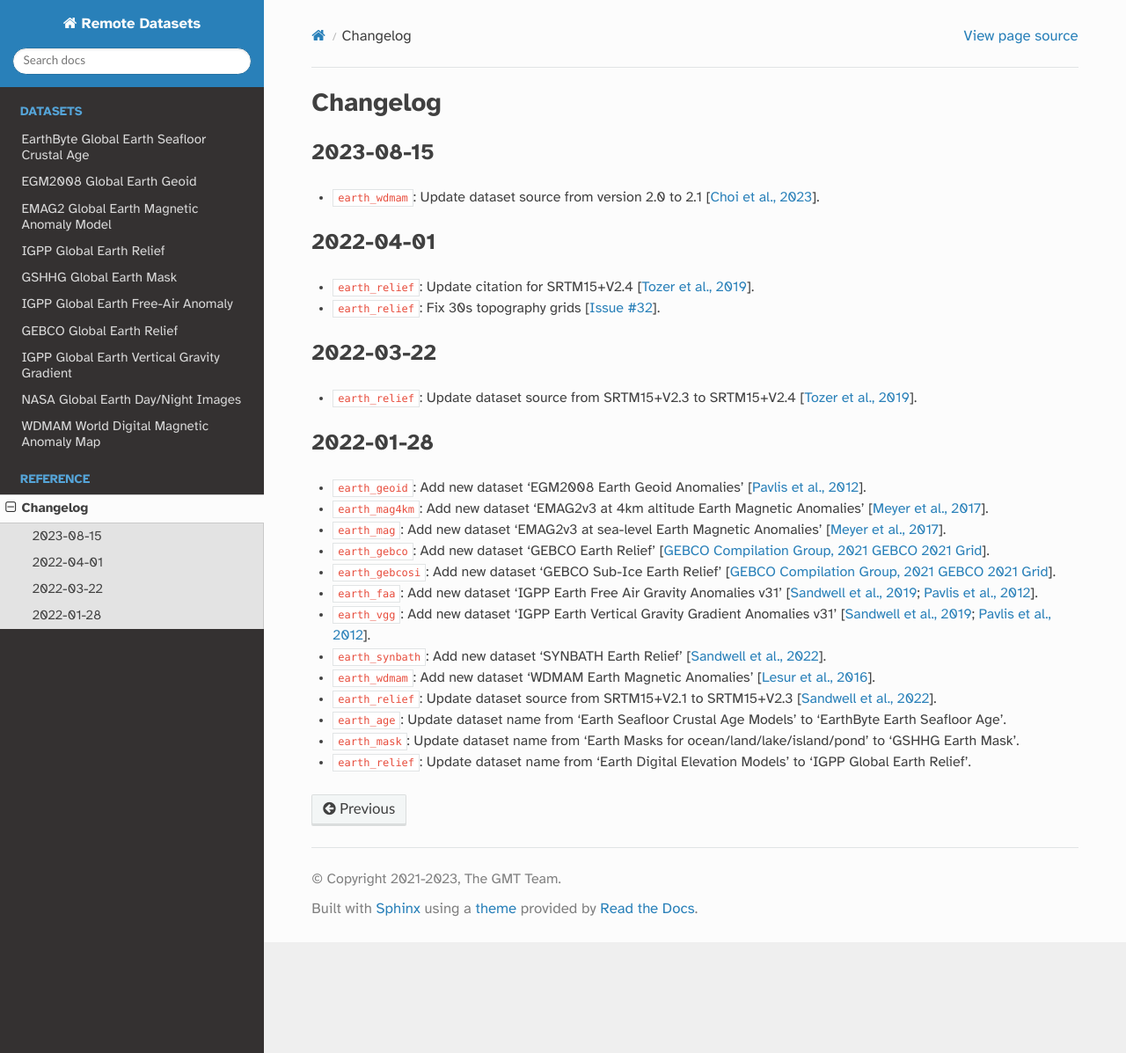
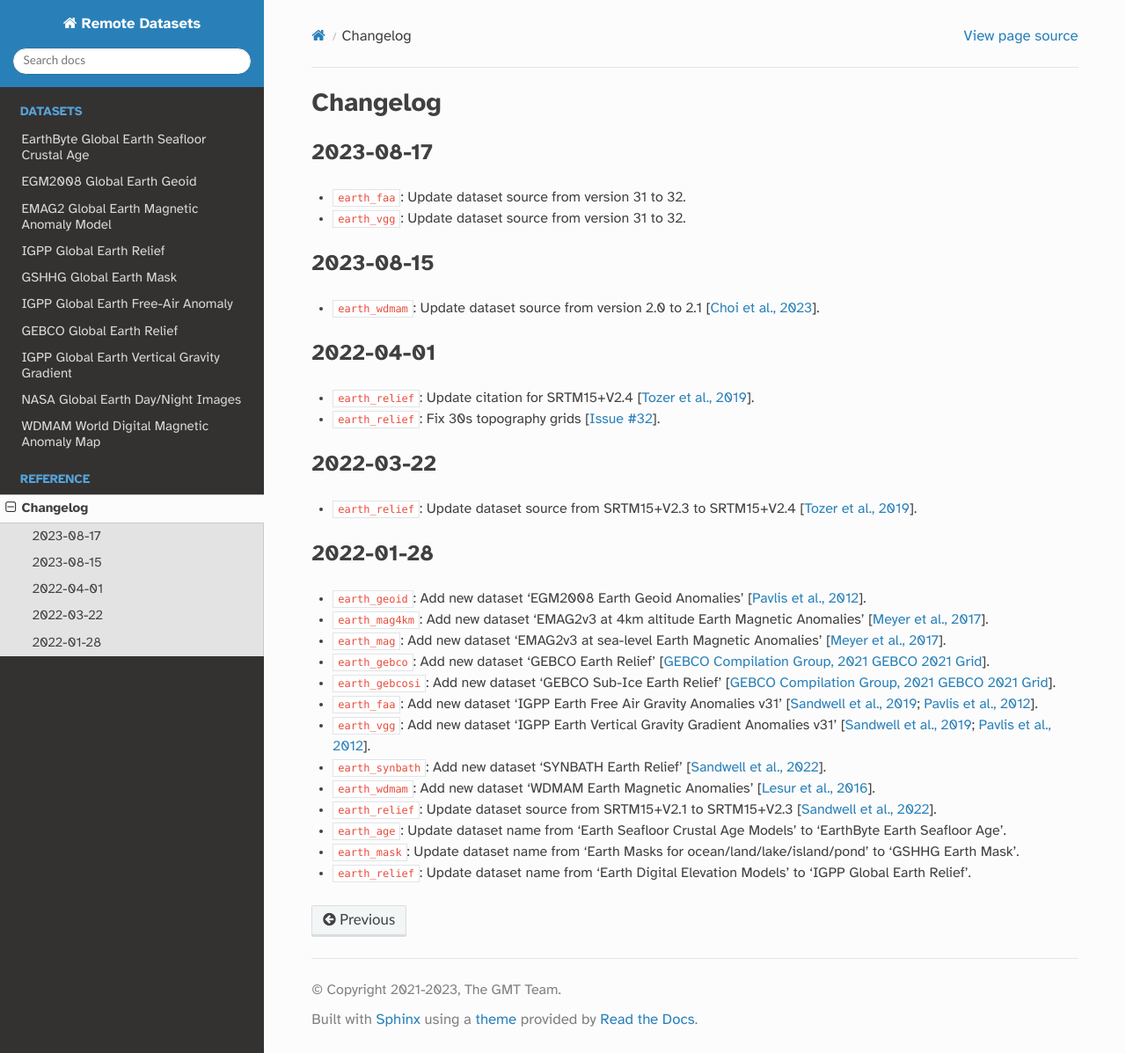
Before and after one commit to GenericMappingTools/remote-datasets, a Sphinx documentation site: the page built from docs/changes.rst, in a window 1280 px wide and 1197 px high. Shown: the whole window at 88% size. Built offline with Sphinx 7.4.7 and the Read the Docs theme 2.0.0, drawn with Linux system fonts in a browser that asks for light colours.

Commit message:
Update info for Grav v32 (#63)
* Update info for Grav v32

* Update the changelog

* Update changes.rst

Add exact date.

* change are by is

* Change are by is

---------

Co-authored-by: Paul Wessel <pwessel@hawaii.edu>

```diff
--- a/docs/changes.rst
+++ b/docs/changes.rst
@@ -1,5 +1,11 @@
 Changelog
 ---------
+
+2023-08-17
+^^^^^^^^^^
+
+- ``earth_faa``: Update dataset source from version 31 to 32.
+- ``earth_vgg``: Update dataset source from version 31 to 32.
 
 2023-08-15
 ^^^^^^^^^^
--- a/docs/earth-faa.rst
+++ b/docs/earth-faa.rst
@@ -12,7 +12,7 @@
 gravity field and are often used in conjunctions with bathymetric or topographic relief
 to assess the degree of isostasy.
 `David Sandwell and colleagues <https://topex.ucsd.edu/marine_grav/mar_grav.html>`_
-have provided altimetry-based marine FAA and similar grids since 1995 and the latest versions are now
+have provided altimetry-based marine FAA and similar grids since 1995. The latest version 32 is now
 available for remote use in GMT. Over land these grids are filled in by the EGM2008 model [Pavlis et al., 2012].
 Polar regions beyond ±80˚ are not covered and are set to NaN.
 
--- a/docs/earth-vgg.rst
+++ b/docs/earth-vgg.rst
@@ -11,7 +11,7 @@
 Marine geophysicists and in particular researchers of plate tectonics have an interest in derivatives of the Earth's
 gravity field as such anomalies may highlight smaller-scale features, such as seafloor tectonic scars and seamounts.
 `David Sandwell and colleagues <https://topex.ucsd.edu/marine_grav/mar_grav.html>`_
-have provided altimetry-based marine vertical gravity gradients (VGG) and similar grids since 1995 and the latest versions are now
+have provided altimetry-based marine vertical gravity gradients (VGG) and similar grids since 1995. The latest version 32 is now
 available for remote use in GMT. Over land, these grids are filled in by predictions of the EGM2008 model [Pavlis et al., 2012].
 Polar regions beyond ±80˚ are not covered and are set to NaN.
 
```
